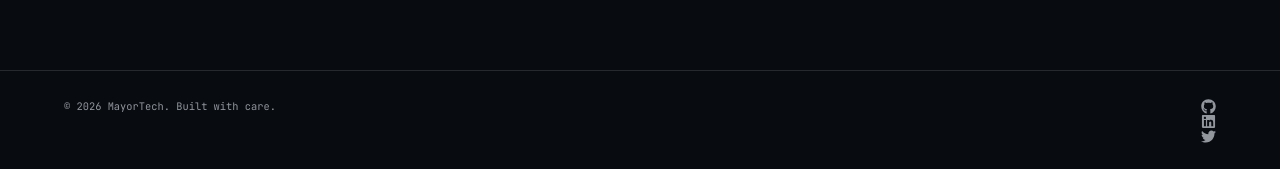
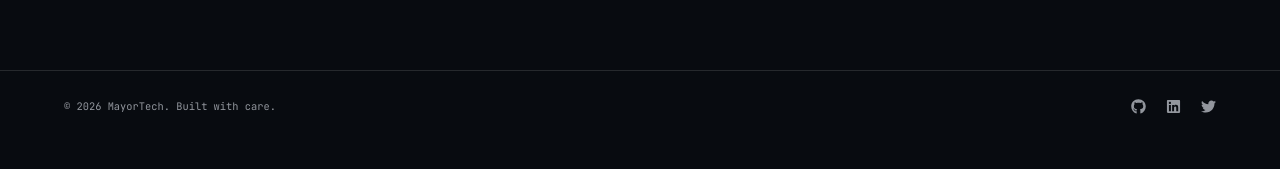
Before and after one commit to Mayowa-de/Personal-Portfolio, a React (Vite) app in the folder my-app/: page / in a window 1280 px wide. Shown: the part 5796-5965 px from the top of the page. After the commit the page ends 5939 px from the top, so only its background shows below. Built offline with nearby package versions, Linux system fonts and the light colour scheme.

Commit message:
feat: give it a className, flex and gap

```diff
--- a/my-app/src/components/Footer.tsx
+++ b/my-app/src/components/Footer.tsx
@@ -11,7 +11,9 @@ export default function Footer() {
           <form className="contact-form" onSubmit={(event) => event.preventDefault()}><label><span className="sr-only">Your name</span><input required placeholder="Your name" /></label><label><span className="sr-only">Email address</span><input required type="email" placeholder="Email address" /></label><label><span className="sr-only">Project details</span><textarea required placeholder="Tell me about the project" /></label><button className="button button-secondary" type="submit">Send inquiry <ArrowUpRight size={17} /></button></form>
         </div>
       </section>
-      <footer className="site-footer"><span>© 2026 MayorTech. Built with care.</span><span><a href="https://github.com" aria-label="GitHub"><FaGithub size={15} /></a> <a href="https://linkedin.com" aria-label="LinkedIn"><FaLinkedin size={15} /></a> <a href="https://twitter.com" aria-label="Twitter"><FaTwitter size={15} /></a></span></footer>
+      <footer className="site-footer"><span>© 2026 MayorTech. Built with care.</span>
+      <span className="footer-link">
+        <a href="https://github.com" aria-label="GitHub"><FaGithub size={15} /></a> <a href="https://linkedin.com" aria-label="LinkedIn"><FaLinkedin size={15} /></a> <a href="https://twitter.com" aria-label="Twitter"><FaTwitter size={15} /></a></span></footer>
     </>
   )
 }
--- a/my-app/src/index.css
+++ b/my-app/src/index.css
@@ -111,7 +111,7 @@ button, a { -webkit-tap-highlight-color: transparent; }
 .testimonial-grid { display: grid; gap: 20px; grid-template-columns: repeat(3, 1fr); }.testimonial { background: var(--surface); border: 1px solid var(--line); padding: 24px; }.testimonial blockquote { font-size: .9rem; line-height: 1.7; margin: 22px 0 26px; }.testimonial figcaption { display: grid; gap: 5px; }.testimonial cite { color: var(--accent); font-size: .68rem; font-style: normal; }.testimonial figcaption span { color: var(--muted); font-size: .62rem; }
 .principles-banner { align-items: center; display: flex; gap: 24px; justify-content: center; text-align: center; }.principles-banner p { color: var(--muted); font-size: .82rem; line-height: 1.8; max-width: 680px; }
 .contact { align-items: end; display: grid; gap: 40px; grid-template-columns: 1fr 1fr; }.contact-copy h2 { font-size: clamp(2rem, 4vw, 4.5rem); font-weight: 500; letter-spacing: -.08em; line-height: 1.05; margin: 15px 0 25px; }.contact-form { display: grid; gap: 14px; }.contact-form input, .contact-form textarea { background: var(--surface); border: 1px solid var(--line); color: var(--ink); font: inherit; font-size: .75rem; padding: 15px; width: 100%; }.contact-form textarea { min-height: 130px; resize: vertical; }
-.site-footer { border-top: 1px solid var(--line); color: var(--muted); display: flex; font-size: .65rem; justify-content: space-between; margin: 0 auto; max-width: 1280px; padding: 28px 5vw; }.site-footer a:hover { color: var(--accent); }
+.site-footer { border-top: 1px solid var(--line); color: var(--muted); display: flex; font-size: .65rem; justify-content: space-between; margin: 0 auto; max-width: 1280px; padding: 28px 5vw; }.site-footer a:hover { color: var(--accent); } .site-footer .footer-link {display:flex; gap:20px; }
 
 @font-face {
   font-family: 'jetbrains mono';
```
